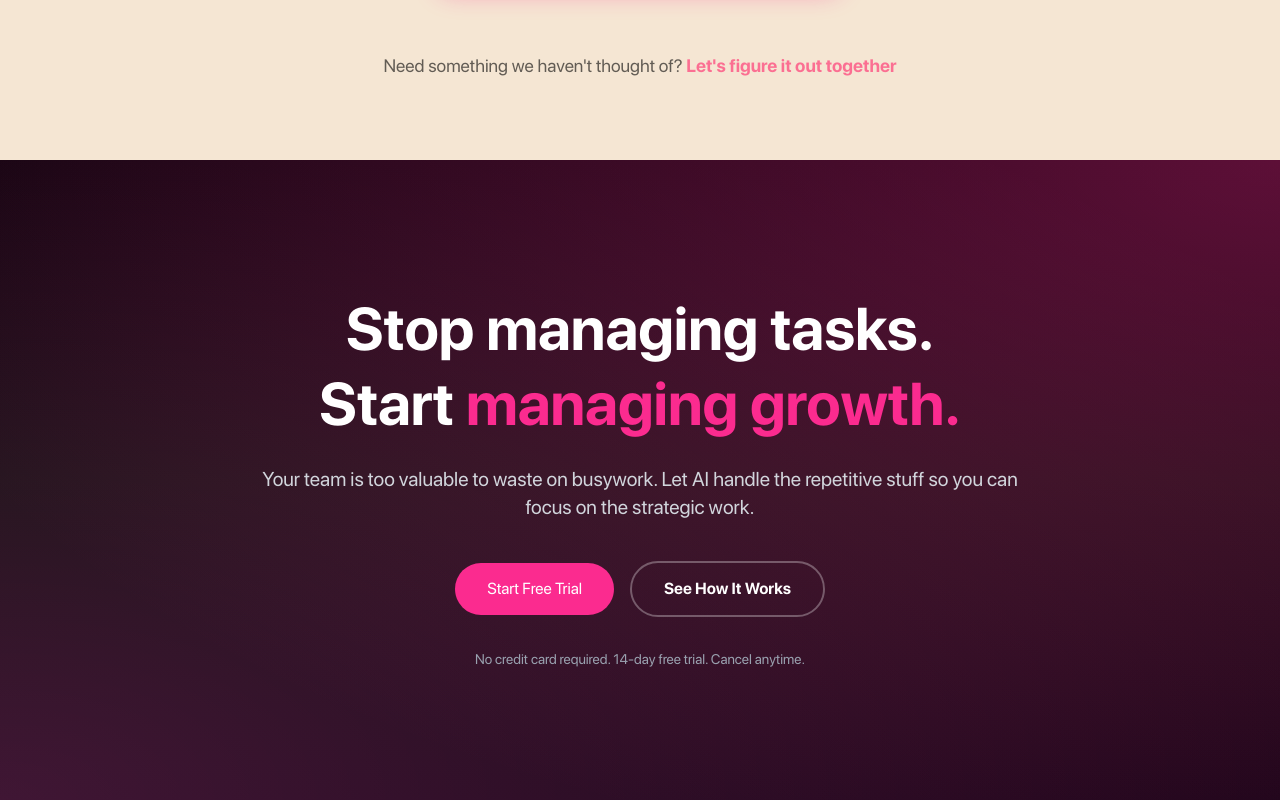
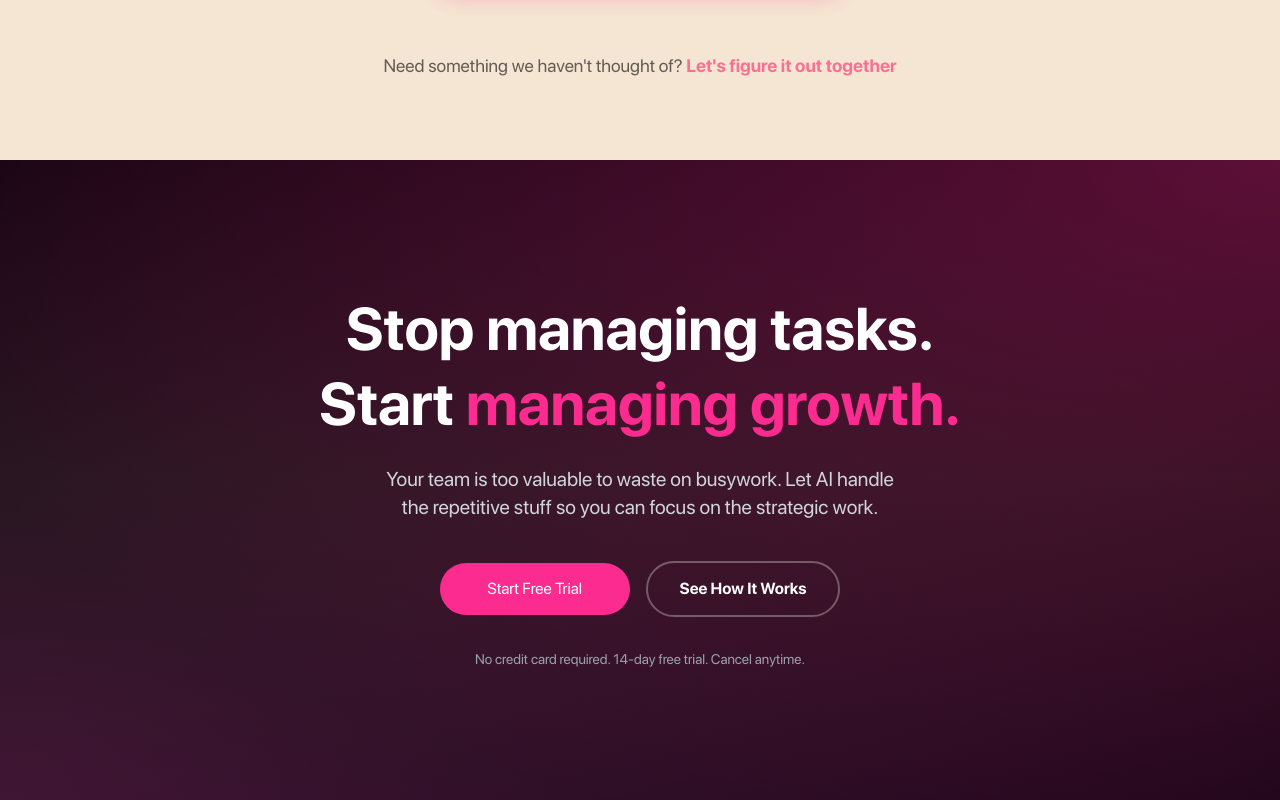
Before and after one commit to FahadBinQaiser/Parallax, a React (Vite) app: page / in a window 1280 px wide. Shown: the part 6519-7319 px from the top of the page. Built offline with nearby package versions, Linux system fonts and the light colour scheme.

Commit message:
Cta section done

```diff
--- a/src/components/CtaSection/CtaSection.jsx
+++ b/src/components/CtaSection/CtaSection.jsx
@@ -12,14 +12,14 @@ export default function CtaSection() {
           <span className="text-[#fb2b8f]">managing growth.</span>
         </h2>
 
-        <p className="text-gray-300 text-lg sm:text-xl max-w-3xl mx-auto">
+        <p className="text-gray-300 text-balance text-lg sm:text-xl max-w-3xl mx-auto">
           Your team is too valuable to waste on busywork. Let AI handle the
           repetitive stuff so you can focus on the strategic work.
         </p>
 
         <div className="pt-4 flex flex-col sm:flex-row gap-4 justify-center items-center">
           <StyledWrapper
-            width="auto"
+            width="190px"
             text="Start Free Trial"
             padding="0.875rem 2rem"
           />
```
